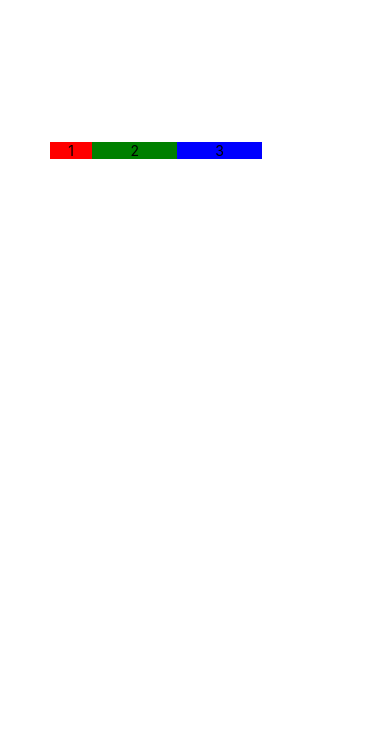
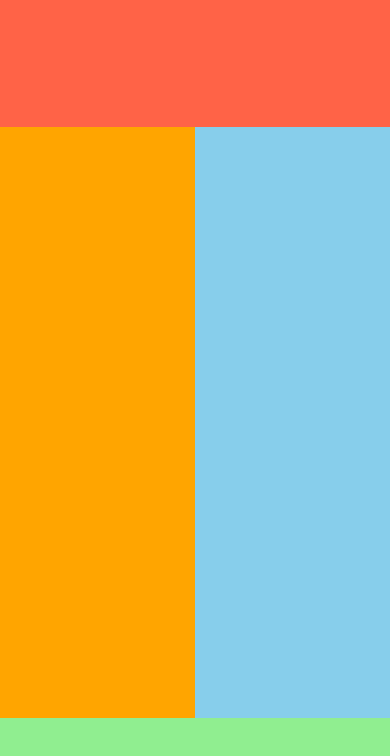
Before and after one commit to Ghauoor/react-native-flex-box-app, a React Native app: screen / in a window 390 px wide. Shown: the top 756 px of the page. Built offline with nearby package versions, Linux system fonts and the light colour scheme.

Commit message:
clean up code with res. lib

```diff
--- a/App.js
+++ b/App.js
@@ -1,62 +1,64 @@
 import { StyleSheet, Text, View } from "react-native";
+import LayoutScreen from "./src/responsive_design/LayoutScreen";
 
 export default function App() {
-  return (
-    <View
-      style={{
-        padding: 50,
-        flexDirection: "row",
-        width: "80%",
-        height: 300,
-        justifyContent: "space-between",
-        alignItems: "center",
-      }}
-    >
-      <View
-        style={{
-          flex: 1,
-          backgroundColor: "red",
-          // width: 100,
-          // height: 100,
-          justifyContent: "center",
-          alignItems: "center",
-        }}
-      >
-        <Text>1</Text>
-      </View>
-      <View
-        style={{
-          flex: 2,
-          backgroundColor: "green",
-          // width: 100,
-          // height: 100,
-          justifyContent: "center",
-          alignItems: "center",
-        }}
-      >
-        <Text>2</Text>
-      </View>
-      <View
-        style={{
-          flex: 2,
-          backgroundColor: "blue",
-          // width: 100,
-          // height: 100,
-          justifyContent: "center",
-          alignItems: "center",
-        }}
-      >
-        <Text>3</Text>
-      </View>
-    </View>
-  );
+  return <LayoutScreen />;
+  // return (
+  //   <View
+  //     style={{
+  //       padding: 50,
+  //       flexDirection: "row",
+  //       width: "80%",
+  //       height: 300,
+  //       justifyContent: "space-between",
+  //       alignItems: "center",
+  //     }}
+  //   >
+  //     <View
+  //       style={{
+  //         flex: 1,
+  //         backgroundColor: "red",
+  //         // width: 100,
+  //         // height: 100,
+  //         justifyContent: "center",
+  //         alignItems: "center",
+  //       }}
+  //     >
+  //       <Text>1</Text>
+  //     </View>
+  //     <View
+  //       style={{
+  //         flex: 2,
+  //         backgroundColor: "green",
+  //         // width: 100,
+  //         // height: 100,
+  //         justifyContent: "center",
+  //         alignItems: "center",
+  //       }}
+  //     >
+  //       <Text>2</Text>
+  //     </View>
+  //     <View
+  //       style={{
+  //         flex: 2,
+  //         backgroundColor: "blue",
+  //         // width: 100,
+  //         // height: 100,
+  //         justifyContent: "center",
+  //         alignItems: "center",
+  //       }}
+  //     >
+  //       <Text>3</Text>
+  //     </View>
+  //   </View>
+  // );
 }
 
-const styles = StyleSheet.create({
-  container: {
-    flex: 1,
-    backgroundColor: "#fff",
-    alignItems: "center",
-    justifyContent: "center",
-  },
-});
+// const styles = StyleSheet.create({
+//   container: {
+//     flex: 1,
+//     backgroundColor: "#fff",
+//     alignItems: "center",
+//     justifyContent: "center",
+//   },
+// });
--- a/src/responsive_design/LayoutScreen.js
+++ b/src/responsive_design/LayoutScreen.js
@@ -11,7 +11,7 @@ const LayoutScreen = () => {
       {/* Header */}
       <View style={styles.header} />
       {/* main view */}
-      <View>
+      <View style={styles.main}>
         <View style={styles.section1} />
         <View style={styles.section2} />
       </View>
@@ -23,28 +23,27 @@ const LayoutScreen = () => {
 
 const styles = StyleSheet.create({
   container: {
-    height: 500,
+    height: hp(100),
   },
   header: {
-    height: 180,
+    height: hp(15),
     backgroundColor: "tomato",
   },
   main: {
-    height: 500,
+    height: hp(70),
     display: "flex",
+    flexDirection: "row",
   },
   section1: {
-    flexDirection: "row",
-    width: 200,
+    width: wp(50),
     backgroundColor: "orange",
   },
   section2: {
-    flexDirection: "row",
-    width: 200,
+    width: wp(50),
     backgroundColor: "skyblue",
   },
   footer: {
-    height: 180,
+    height: hp(15),
     backgroundColor: "lightgreen",
   },
 });
```
